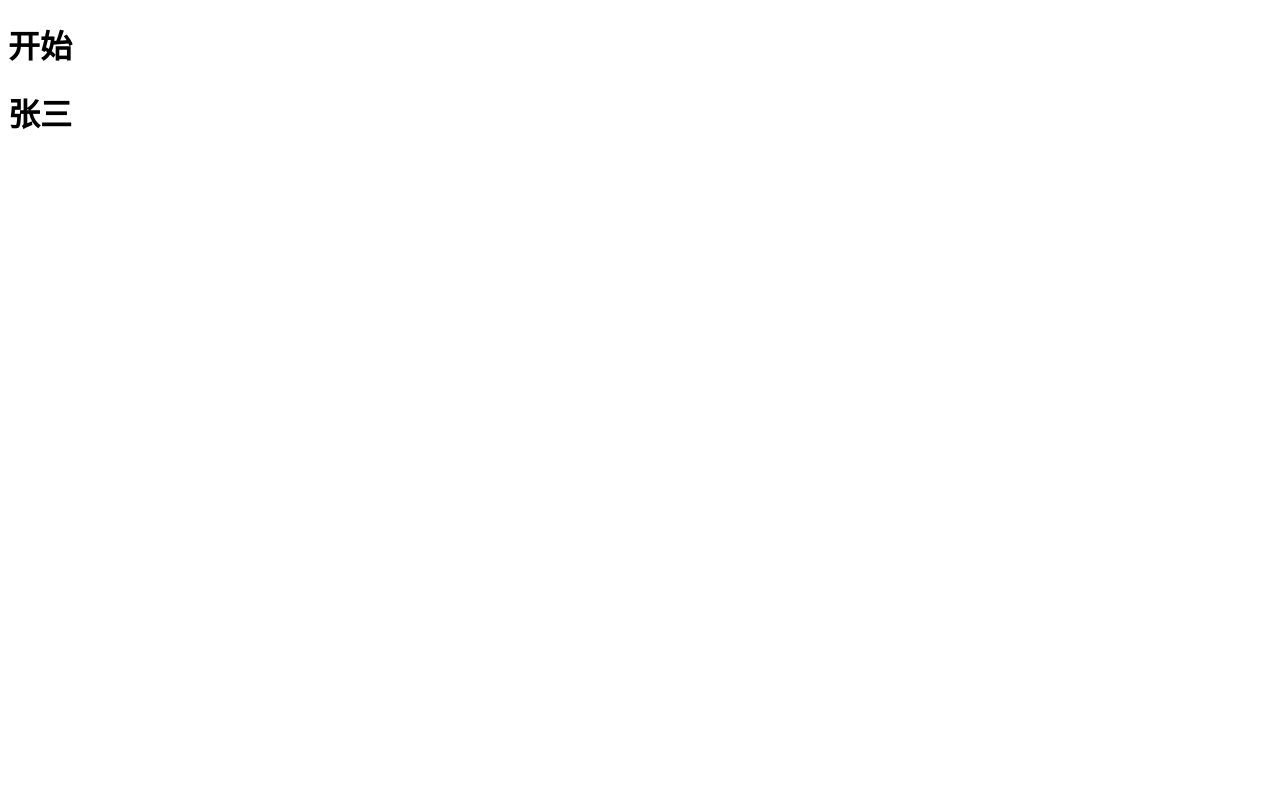
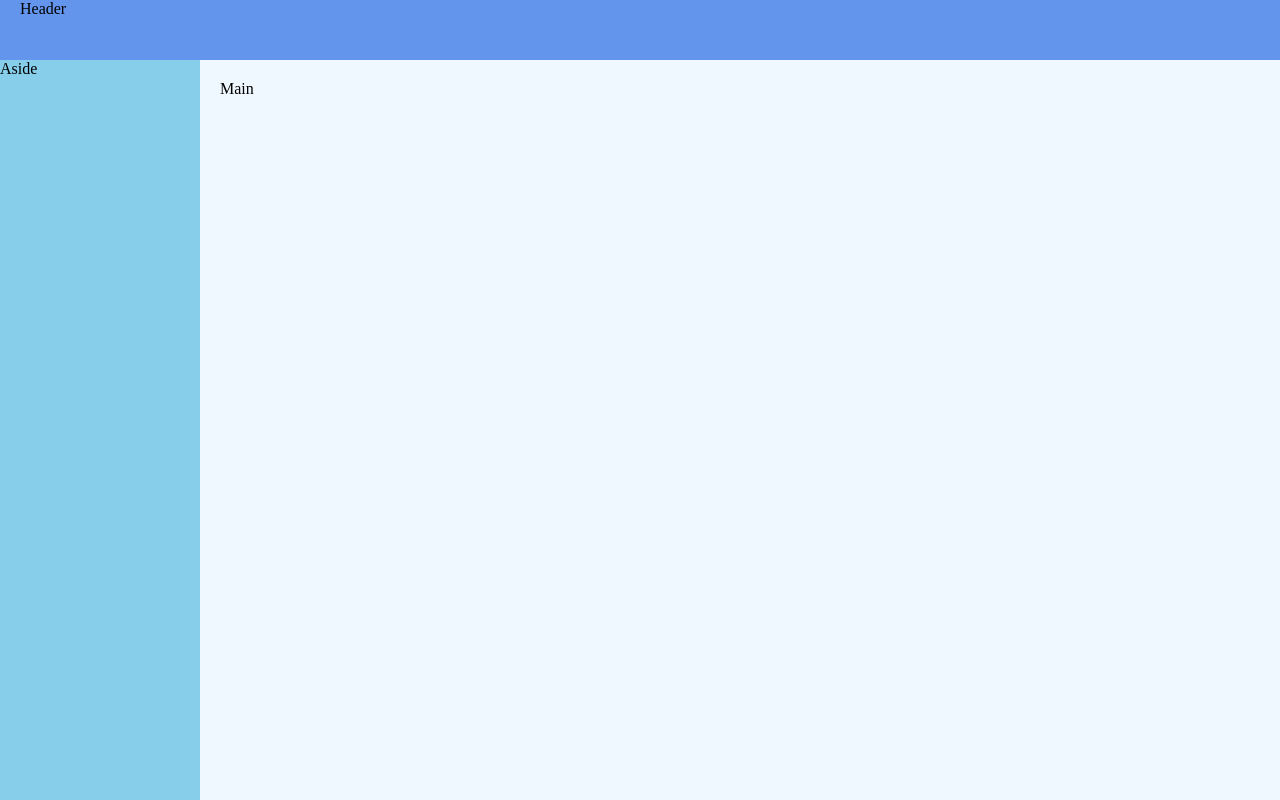
Before and after one commit to Mozziy/TestHelperTools, a Vue app: page /#/home in a window 1280 px wide. Built offline with nearby package versions, Linux system fonts and the light colour scheme.

Commit message:
绘制出日志查询主页

```diff
--- a/package.json
+++ b/package.json
@@ -10,7 +10,8 @@
   "dependencies": {
     "axios": "^0.21.1",
     "core-js": "^3.6.5",
-    "element-ui": "^2.4.5",
+    "element-plus": "^1.0.2-beta.70",
+    "less-loader": "^6.0.0",
     "vue": "^3.0.0",
     "vue-router": "^4.0.0-0"
   },
--- a/src/App.vue
+++ b/src/App.vue
@@ -1,15 +1,13 @@
 <template>
-  <h1>开始</h1>
-  <h1>{{name}}</h1>
+  <div id='app'>
+    <!-- 路由占位符 -->
+    <router-view></router-view>
+  </div>
 </template>
 
 <script>
 export default {
   name: 'App',
-  setup () {
-    const name = '张三'
-
-    return { name }
-  }
+  setup () { }
 }
 </script>
--- /dev/null
+++ b/src/assets/css/global.css
@@ -0,0 +1,8 @@
+/* 全局样式表 */
+html,
+body,
+#app {
+    height: 100%;
+    margin: 0;
+    padding: 0;
+}
--- /dev/null
+++ b/src/components/LogQuery.vue
@@ -0,0 +1,13 @@
+<template>
+  <h1>日志查询组件</h1>
+</template>
+
+<script>
+export default {
+  name: 'LogQuery'
+}
+</script>
+
+<style lang="less" scoped>
+
+</style>
--- a/src/router/index.js
+++ b/src/router/index.js
@@ -1,7 +1,21 @@
 import { createRouter, createWebHashHistory } from 'vue-router'
+import LogQuery from '@/components/LogQuery.vue'
+import Home from '@/view/Home.vue'
 
 const routes = [
-
+  { // 重定向到主页
+    path: '/', redirect: '/home'
+  },
+  {
+    path: '/lq',
+    name: 'LogQuery',
+    component: LogQuery
+  },
+  {
+    path: '/home',
+    name: 'Home',
+    component: Home
+  }
 ]
 
 const router = createRouter({
--- /dev/null
+++ b/src/view/Home.vue
@@ -0,0 +1,37 @@
+<template>
+  <el-container class="main-page">
+    <!-- 头部区域 -->
+    <el-header>Header</el-header>
+    <!-- 页面主体区域 -->
+    <el-container>
+      <!-- 侧边栏 -->
+      <el-aside width="200px">Aside</el-aside>
+      <!-- 右侧内容区域 -->
+      <el-main>Main</el-main>
+    </el-container>
+  </el-container>
+</template>
+
+<script>
+export default {
+  name: 'Home'
+}
+</script>
+
+<style lang="less" scoped>
+.main-page {
+  height: 100%;
+}
+
+.el-header {
+  background-color: #6495ED;
+}
+
+.el-aside {
+  background-color: #87CEEB;
+}
+
+.el-main {
+  background-color: #F0F8FF;
+}
+</style>
```
Also changed, not shown: src/main.js (+9 -4 lines), src/plugins/element.js (+10 -3 lines), .eslintrc.js, 1 other file (tests, documents, lock files or other folders).
